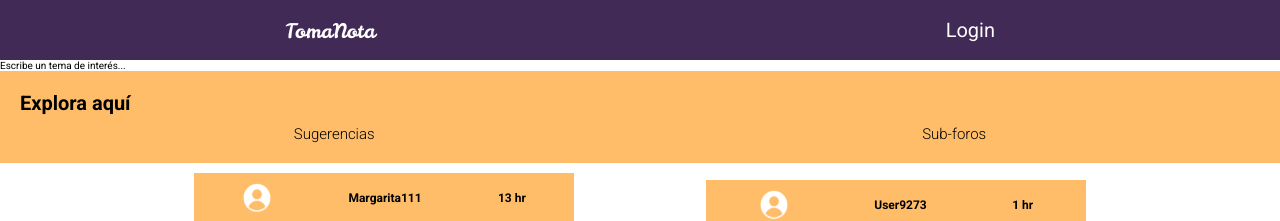
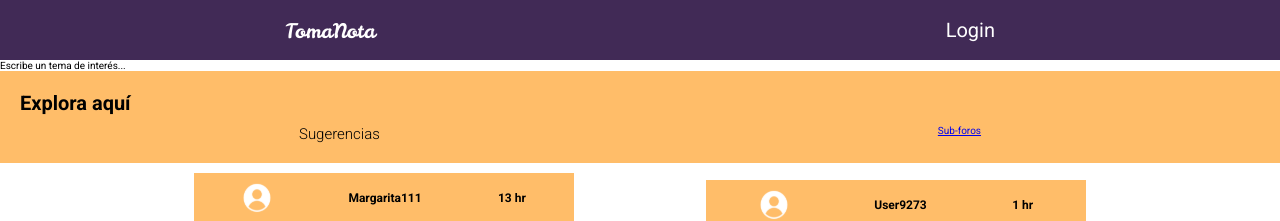
Before and after one commit to alejo02336/TomaNota, a React (Create React App) app: page /foro in a window 1280 px wide. Shown: the top 221 px of the page. Built offline with nearby package versions, Linux system fonts and the light colour scheme.

Commit message:
foro content

```diff
--- a/src/containers/Foro/Foro.jsx
+++ b/src/containers/Foro/Foro.jsx
@@ -12,7 +12,9 @@ export default function Foro() {
         <h1>Explora aquí</h1>
         <section className="container-options">
           <p>Sugerencias</p>
-          <p>Sub-foros</p>
+          <Link to="/subforos">
+            <p>Sub-foros</p>
+          </Link>
         </section>
       </section>
       {/* add suggestions */}
```
Also changed, not shown: src/containers/Foro/Foro_Sub-foros.svg.
